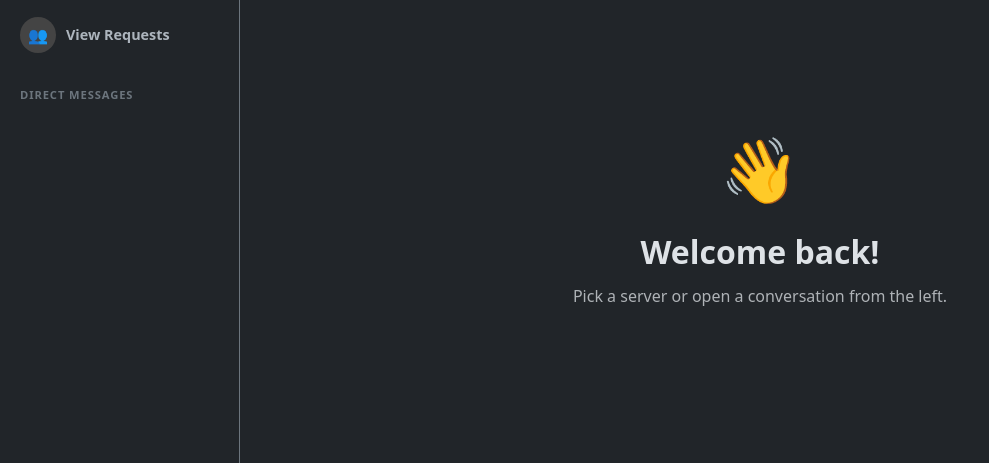
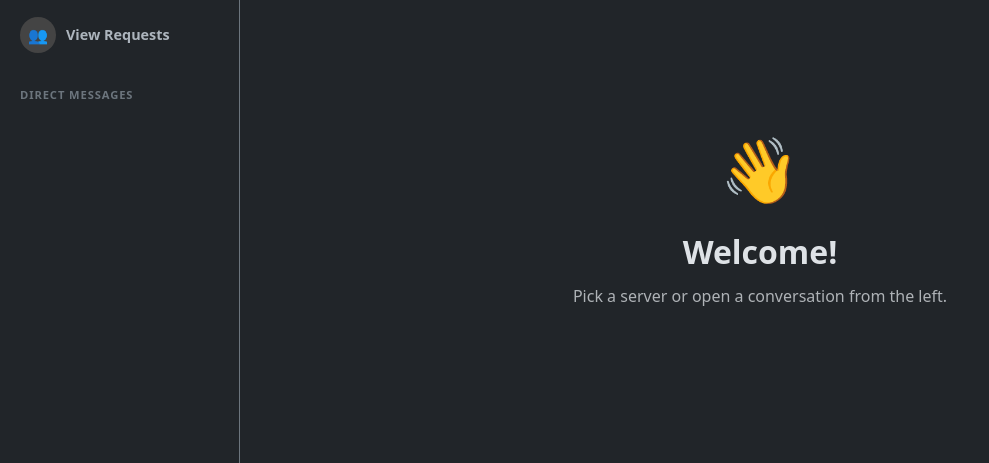
Before and after one commit to Acroarch/Harmony, a Django app: template myproject/myapp/templates/home.html in a window 1280 px wide. Shown: the part 209-672 px from the top of the page, without its empty margins (0-989 px from the left). Run offline with Django 5.2, Linux system fonts and the light colour scheme; the template is opened without the code that fills it, so the values that code supplies are empty.

Commit message:
Removed Welcome Back. Dani called it out. Now just Welcome

```diff
--- a/myproject/myapp/templates/home.html
+++ b/myproject/myapp/templates/home.html
@@ -5,7 +5,7 @@
 {% block content %}
 <div class="flex-grow-1 d-flex flex-column align-items-center justify-content-center p-5 text-center">
     <div style="font-size:4rem">👋</div>
-    <h2 class="fw-bold mt-3">Welcome back!</h2>
+    <h2 class="fw-bold mt-3">Welcome!</h2>
     <p class="text-muted mt-1">Pick a server or open a conversation from the left.</p>
 </div>
 {% endblock %}
```
